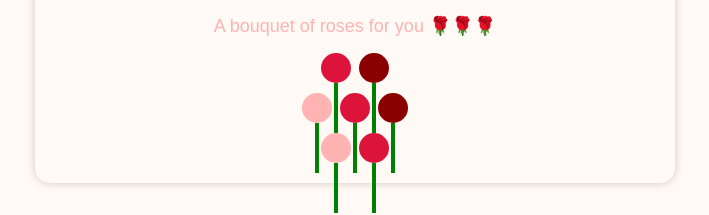
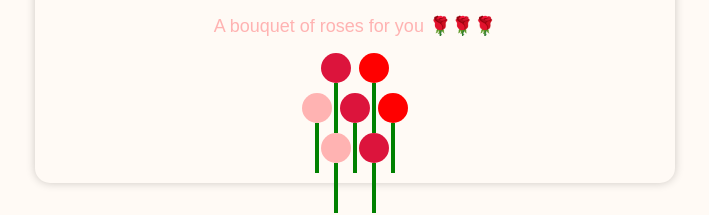
Before and after one commit to jenjennx/valentines-secret, a plain HTML site: page index.html in a window 1280 px wide. Shown: the part 265-480 px from the top of the page, without its empty margins (285-994 px from the left). Drawn offline with Linux system fonts and the light colour scheme.

Commit message:
Update style.css

```diff
--- a/style.css
+++ b/style.css
@@ -91,7 +91,7 @@ h1 {
 
 /* Rose Colors */
 .rose.red {
-    background-color: #8b0000;
+    background-color: #ff0000;
 }
 
 .rose.pink {
```
